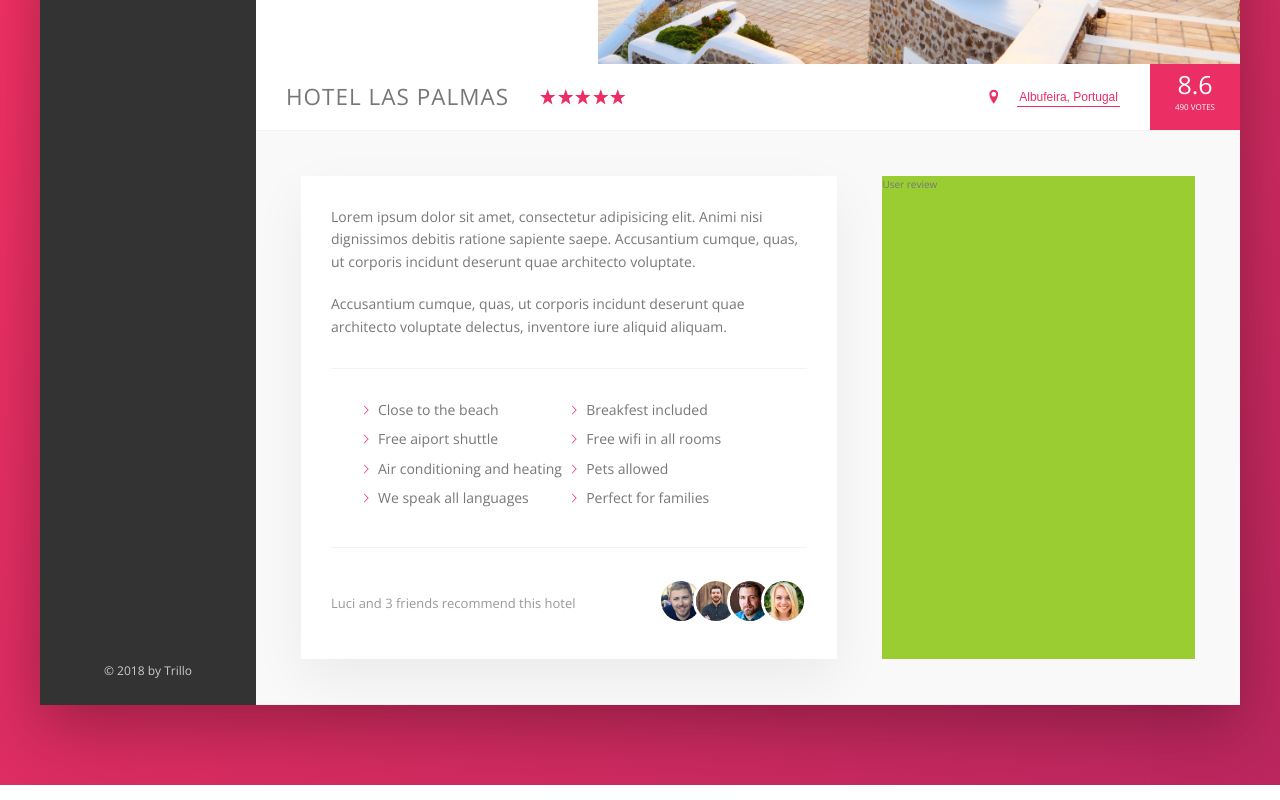
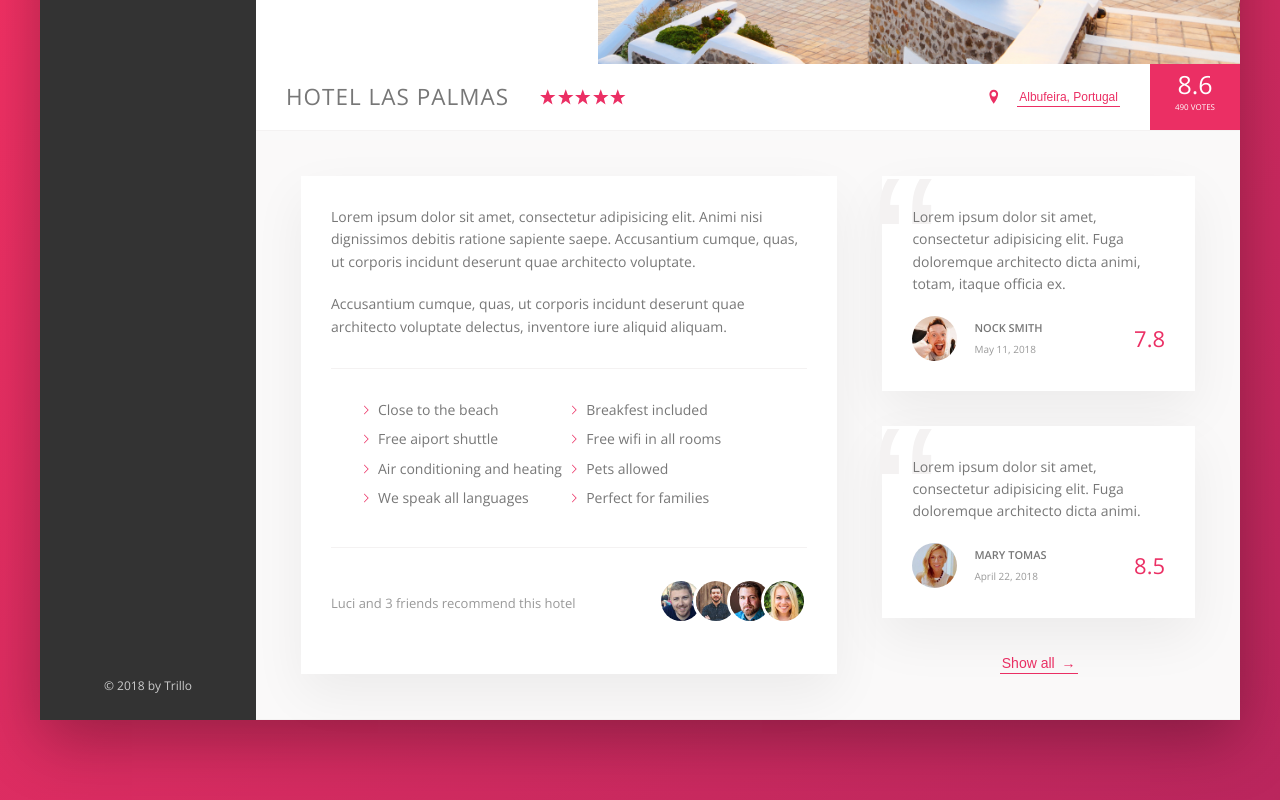
Before and after one commit to yuri-calabrez/advanced-css3-and-sass, a website: page trillo/index.html in a window 1280 px wide. Shown: the part 471-1271 px from the top of the page. Drawn offline with nearby package versions, Linux system fonts and the light colour scheme.

Commit message:
Finalizando sessão user review(Trillo)

```diff
--- a/trillo/index.html
+++ b/trillo/index.html
@@ -168,7 +168,34 @@
                         </div>
 
                         <div class="user-reviews">
-                            User review
+                            <figure class="review">
+                                <blockquote class="review__text">
+                                        Lorem ipsum dolor sit amet, consectetur adipisicing elit. Fuga doloremque architecto dicta animi, totam, itaque officia ex.
+                                </blockquote>
+                                <figcaption class="review__user">
+                                    <img src="img/user-1.jpg" alt="User 1" class="review__photo">
+                                    <div class="review__user-box">
+                                        <p class="review__user-name">Nock Smith</p>
+                                        <p class="review__user-date">May 11, 2018</p>
+                                    </div>
+                                    <div class="review__rating">7.8</div>
+                                </figcaption>
+                            </figure>
+
+                            <figure class="review">
+                                <blockquote class="review__text">
+                                        Lorem ipsum dolor sit amet, consectetur adipisicing elit. Fuga doloremque architecto dicta animi.
+                                </blockquote>
+                                <figcaption class="review__user">
+                                    <img src="img/user-2.jpg" alt="User 2" class="review__photo">
+                                    <div class="review__user-box">
+                                        <p class="review__user-name">Mary Tomas</p>
+                                        <p class="review__user-date">April 22, 2018</p>
+                                    </div>
+                                    <div class="review__rating">8.5</div>
+                                </figcaption>
+                            </figure>
+                            <button class="btn-inline">Show all <span>&rarr;</span></button>
                         </div>
                     </div>
                 </main>
--- a/trillo/sass/_components.scss
+++ b/trillo/sass/_components.scss
@@ -262,13 +262,22 @@
     cursor: pointer;
     transition: all .2s;
 
+    & span {
+        margin-left: 3px;
+        transition: margin-left .2s;
+    }
+
     &:hover {
         color: var(--color-grey-dark-1);
-        animation: pulsate 1s infinite;
+
+        span {
+            margin-left: 8px;
+        }
     }
 
     &:focus {
         outline: none;
+        animation: pulsate 1s infinite;
     }
 }
 
@@ -337,6 +346,71 @@
     }
 }
 
+/*###################################### Reviews*/
+.review {
+    background-color: #fff;
+    box-shadow: var(--shadow-light);
+    padding: 3rem;
+    margin-bottom: 3.5rem;
+    position: relative;
+
+    &::before {
+        content: "\201C";
+        position: absolute;
+        top: -2.80rem;
+        left: -1rem;
+        font-size: 20rem;
+        line-height: 1;
+        color: var(--color-grey-light-2);
+        font-family: sans-serif;
+        z-index: 1;
+        overflow: hidden;
+    }
+
+    &__text {
+        margin-bottom: 2rem;
+        z-index: 10;
+        position: relative;
+    }
+
+    &__user {
+        display: flex;
+        align-items: center;
+    }
+
+    &__photo {
+        width: 4.5rem;
+        height: 4.5rem;
+        border-radius: 50%;
+        margin-right: 1.7rem;
+    }
+
+    &__user-box {
+        margin-right: auto;
+    }
+
+    &__user-name {
+        font-size: 1.1rem;
+        font-weight: 600;
+        text-transform: uppercase;
+        margin-bottom: 4px;
+    }
+
+    &__user-date {
+        font-size: 1rem;
+        color: var(--color-grey-dark-3);
+    }
+
+    &__rating {
+        color: var(--color-primary);
+        font-size: 2.2rem;
+        font-weight: 300;
+    }
+
+}
+
+
+
 @keyframes pulsate {
     0% {
         transform: scale(1);
--- a/trillo/sass/_layout.scss
+++ b/trillo/sass/_layout.scss
@@ -38,6 +38,7 @@
     padding: 4.5rem;
     background-color: var(--color-grey-light-1);
     border-bottom: var(--line);
+    font-size: 1.4rem;
 }
 
 .description {
@@ -46,10 +47,11 @@
     box-shadow: var(--shadow-light);
     padding: 3rem;
     margin-right: 4.5rem;
-    font-size: 1.4rem;
 }
 
 .user-reviews {
     flex: 1;
-    background-color: yellowgreen;
+    display: flex;
+    flex-direction: column;
+    align-items: center;
 }
```
Also changed, not shown: trillo/css/style.css.
